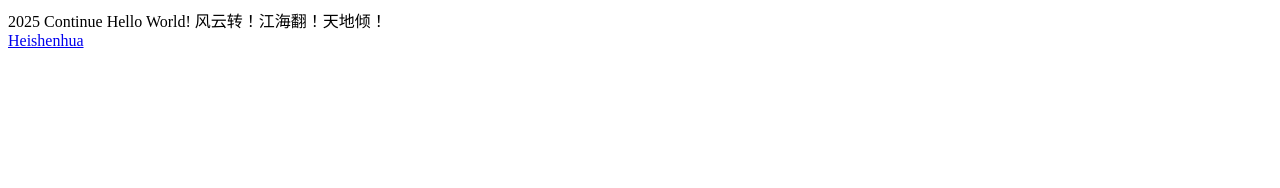
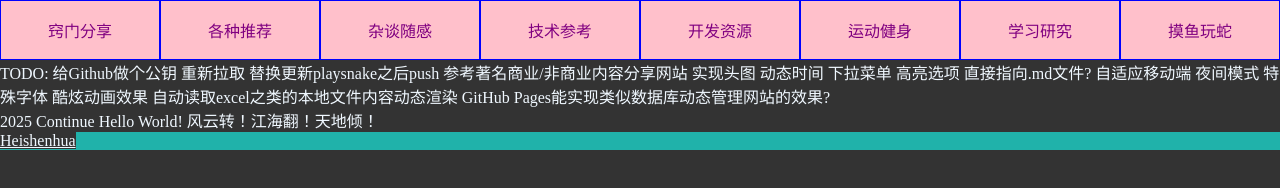
Before and after one commit to MintYale/playsnake, a plain HTML site: page index.html in a window 1280 px wide. Drawn offline with Linux system fonts and the light colour scheme.

Commit message:
add some TODOs

```diff
--- /dev/null
+++ b/index.css
@@ -0,0 +1,36 @@
+* {
+    margin: 0;
+    padding: 0;
+    background-color: #333;
+    color: aliceblue;
+}
+
+ul,ol,li { list-style:none; }
+
+header {
+    width: 100%;
+    height: 60px;
+    background-color: purple;
+}
+
+header > ul {
+    height: 100%;
+    display: flex;
+}
+
+header > ul > li {
+    background-color: pink;
+    border: blue solid 1px;;
+    /* height: 100%; */
+    flex: 1;
+
+    text-align: center;
+    align-content: center;
+    color:purple;
+
+}
+
+main {
+
+    background-color: lightseagreen;
+}
--- a/index.html
+++ b/index.html
@@ -6,10 +6,38 @@
     <title>并非玩蛇——大敏鸽的赛博藏经阁</title>
     <link rel="shortcut icon" href="favicon.ico" type="image/x-icon" />
     <link rel="Bookmark" href="./favicon.ico" type="image/x-icon" />
+    <link rel="stylesheet" href="./index.css" />
 </head>
 <body>
-    <header></header>
-    <sidebar></sidebar>
+    <header>
+        <ul>
+            <li>窍门分享</li>
+            <li>各种推荐</li>
+            <li>杂谈随感</li>
+            <li>技术参考</li>
+            <li>开发资源</li>
+            <li>运动健身</li>
+            <li>学习研究</li>
+            <li>摸鱼玩蛇</li>
+        </ul>
+    </header>
+    <sidebar>
+        <menu>
+            TODO:
+                给Github做个公钥 重新拉取 替换更新playsnake之后push
+                参考著名商业/非商业内容分享网站
+                实现头图 动态时间 下拉菜单 高亮选项
+                直接指向.md文件?
+                自适应移动端
+
+                夜间模式
+                特殊字体
+                酷炫动画效果
+
+                自动读取excel之类的本地文件内容动态渲染
+                GitHub Pages能实现类似数据库动态管理网站的效果?
+        </menu>
+    </sidebar>
     <main>
         <div>2025 Continue Hello World! 风云转！江海翻！天地倾！</div>
         <a href="https://heishenhua.com" target="_blank">Heishenhua</a>
```
Also changed, not shown: index.js (added), 1 other file.
